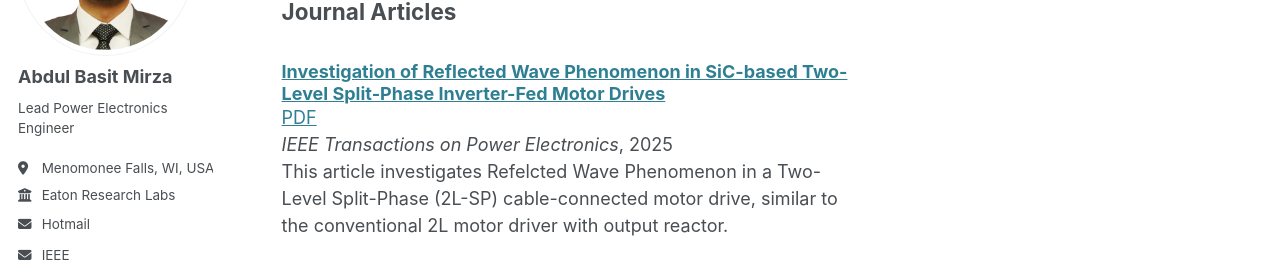
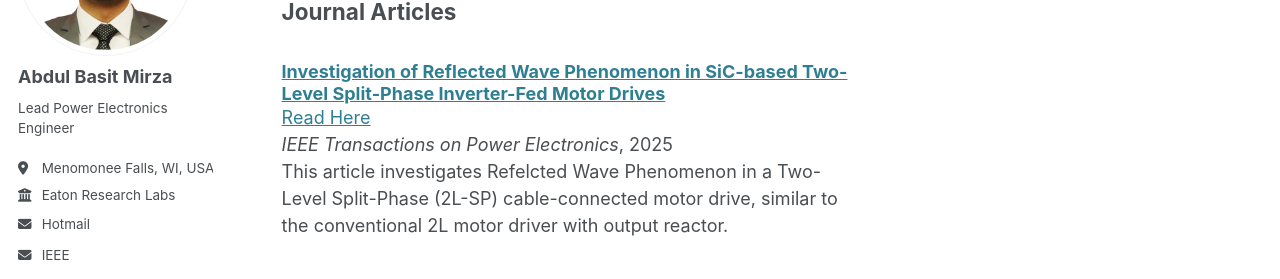
Before and after one commit to AbdulBasitMirza/abdulbasitmirza.github.io, a Jekyll site: the page built from _pages/publications.md, in a window 1280 px wide and 1011 px high. Shown: the part 226-505 px from the top of the window. Built offline with Jekyll 4.4.1, drawn with Linux system fonts in a browser that asks for light colours; some web fonts are replaced.

Commit message:
Update archive-single-publication.html

```diff
--- a/_includes/archive-single-publication.html
+++ b/_includes/archive-single-publication.html
@@ -39,11 +39,11 @@
     {% endif %}
 
         {% if post.collection == 'teaching' %}
-          <p> {{ post.type }}, <i>{{ post.venue }}</i>, {{ post.date | default: "1900-01-01" | date: "%Y" }} </p>
+          <p> {{ post.type }},  <p>{{page.authors}}<br> <i>{{ post.venue }}</i>, {{ post.date | default: "1900-01-01" | date: "%Y" }} </p>
         {% elsif post.collection == 'publications' %}
           <p style="margin-top:0px;">
             {% if post.paperurl %}
-              <a href="{{ post.paperurl }}">PDF</a>&nbsp;&nbsp;
+              <a href="{{ post.paperurl }}">Read Here</a>&nbsp;&nbsp;
             {% endif %}
             {% if post.codeurl %}
               <a href="{{ post.codeurl }}">Code</a>&nbsp;&nbsp;
```
